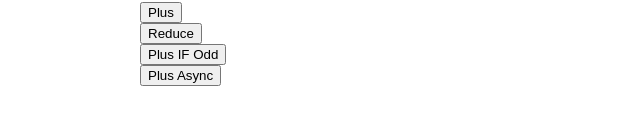
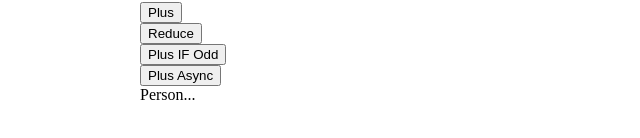
Before and after one commit to Fantasy1316/react_staging, a React (Create React App) app: page / in a window 1280 px wide. Shown: the part 210-348 px from the top of the page, without its empty margins (0-640 px from the left). Built offline with nearby package versions, Linux system fonts and the light colour scheme.

Commit message:
feat: react-redux优化

```diff
--- a/src/App.js
+++ b/src/App.js
@@ -1,5 +1,7 @@
 import React, { Component } from 'react'
+import { Divider } from 'antd'
 import Count from './containers/Count'
+import Person from './containers/Person'
 import './App.less'
 
 export default class App extends Component {
@@ -7,6 +9,8 @@ export default class App extends Component {
     return (
       <div className="container">
         <Count />
+        <Divider />
+        <Person />
       </div>
     )
   }
--- a/src/containers/Count/index.jsx
+++ b/src/containers/Count/index.jsx
@@ -5,7 +5,7 @@ import {
   createPlusAction,
   createReduceAction,
   createPlusAsyncAction
-} from '../../redux/action_creator'
+} from '../../redux/actions/count'
 
 const { Option } = Select
 
--- /dev/null
+++ b/src/containers/Person/index.jsx
@@ -0,0 +1,7 @@
+import React, { Component } from 'react'
+
+export default class Person extends Component {
+  render() {
+    return <div>Person...</div>
+  }
+}
--- a/src/redux/action_creator.js
+++ b/src/redux/actions/count.js
@@ -2,7 +2,7 @@
  * @descript 生成count的action方法
  */
 
-import { PLUS, REDURCE } from './constant'
+import { PLUS, REDURCE } from '../constant'
 
 // 同步的action （一般的对象）
 export const createPlusAction = data => ({ type: PLUS, data })
--- a/src/redux/count_reducer.js
+++ b/src/redux/reducers/count.js
@@ -4,7 +4,7 @@
  * @param {object} action 动作对象
  */
 
-import { PLUS, REDURCE } from './constant'
+import { PLUS, REDURCE } from '../constant'
 
 // 初始化默认状态
 const initState = 0
--- a/src/redux/store.js
+++ b/src/redux/store.js
@@ -1,6 +1,6 @@
 import { createStore, applyMiddleware } from 'redux'
 import thunk from 'redux-thunk'
-import countReducer from './count_reducer'
+import countReducer from './reducers/count'
 
 const store = createStore(countReducer, applyMiddleware(thunk))
 
```
